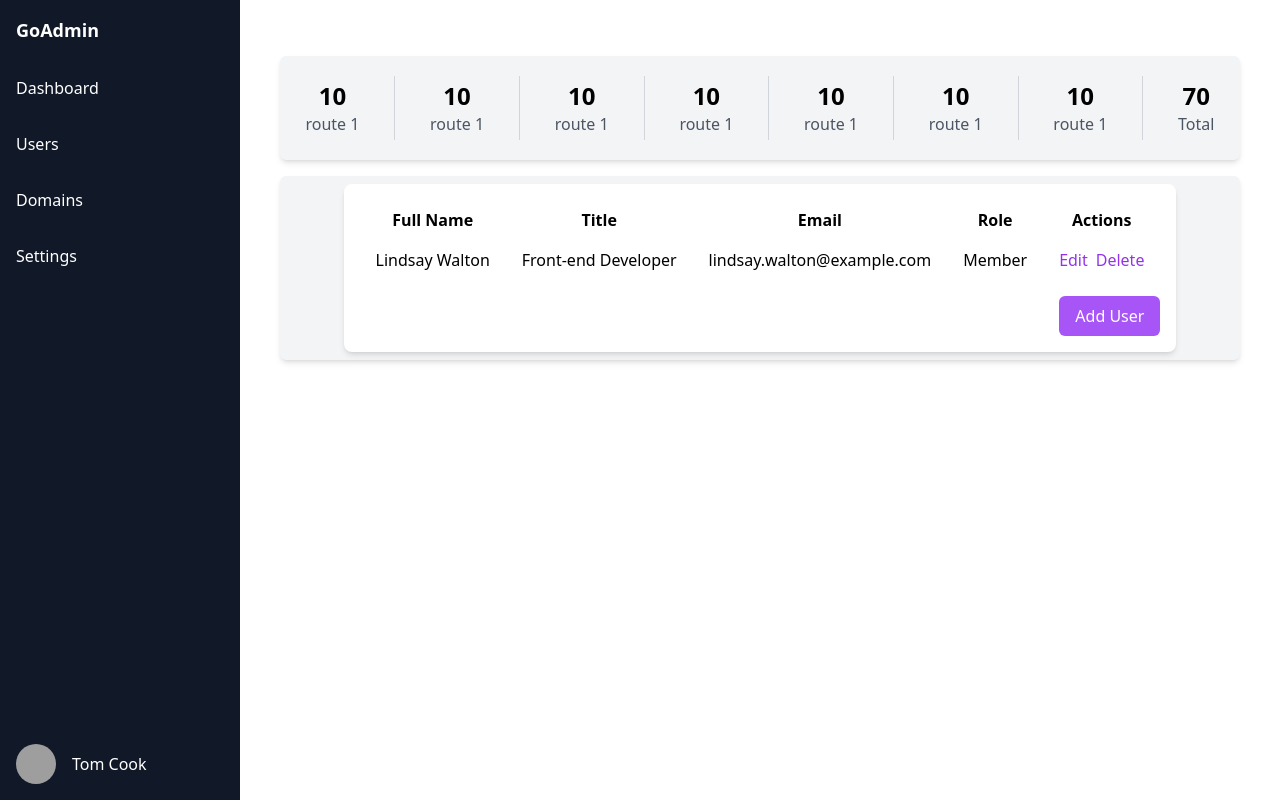
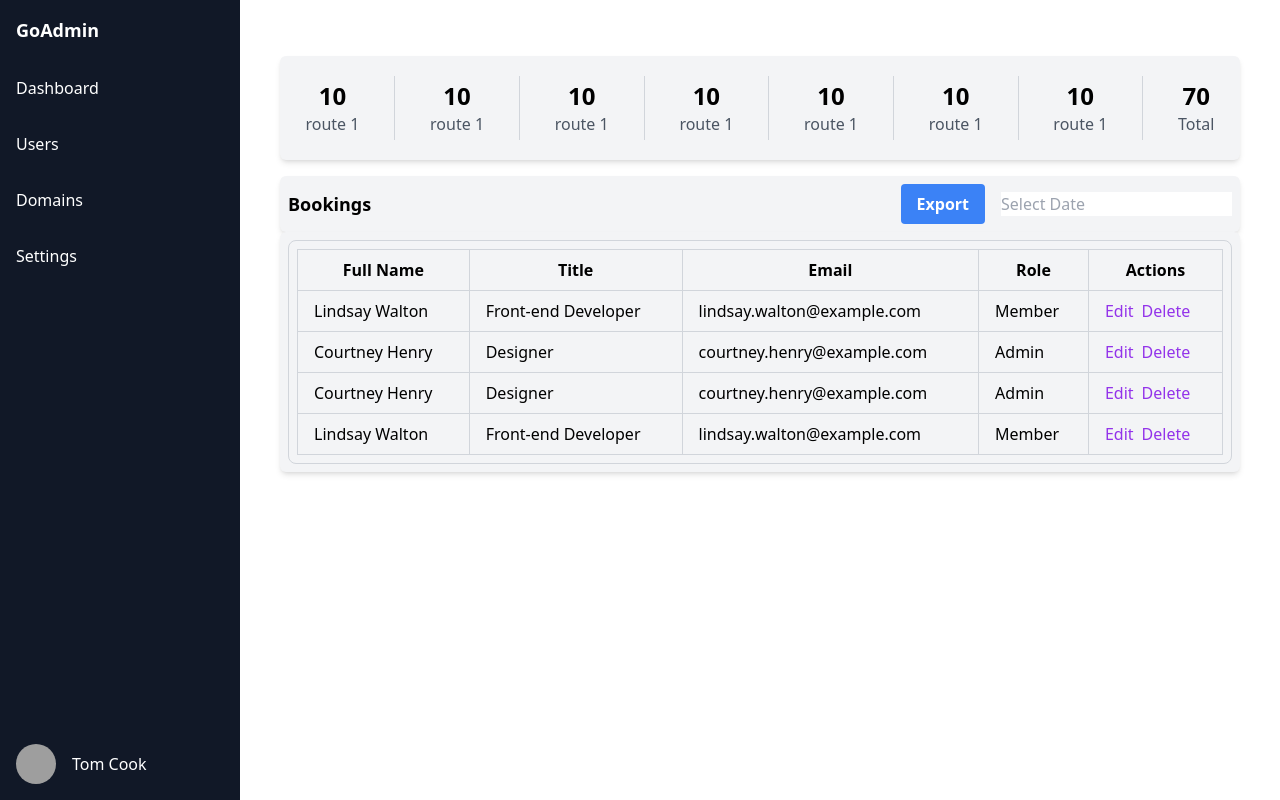
Before and after one commit to cayce2/Goadmin, a React (Create React App) app: page / in a window 1280 px wide. Built offline with nearby package versions, Linux system fonts and the light colour scheme; grey boxes are pictures that could not be loaded.

Commit message:
calendar update

```diff
--- a/package.json
+++ b/package.json
@@ -3,9 +3,13 @@
   "version": "0.1.0",
   "private": true,
   "dependencies": {
+    "@fullcalendar/core": "^6.1.14",
+    "@fullcalendar/react": "^6.1.14",
     "@testing-library/jest-dom": "^5.17.0",
     "@testing-library/react": "^13.4.0",
     "@testing-library/user-event": "^13.5.0",
+    "primeicons": "^7.0.0",
+    "primereact": "^10.7.0",
     "react": "^18.3.1",
     "react-dom": "^18.3.1",
     "react-icons": "^5.2.1",
--- a/src/pages/dashboard.js
+++ b/src/pages/dashboard.js
@@ -1,5 +1,5 @@
-import React from 'react';
-
+import React, { useState } from 'react';
+import { Calendar } from 'primereact/calendar';
 
 const stats = [
   { id: 1, name: 'route 1', value: '10' },
@@ -14,10 +14,20 @@ const stats = [
 
 const Bookings = [
   { id: 1, name: 'Lindsay Walton', title: 'Front-end Developer', email: 'lindsay.walton@example.com', role: 'Member' },
+  { id: 2, name: 'Courtney Henry', title: 'Designer', email: 'courtney.henry@example.com', role: 'Admin' },
+  { id: 3, name: 'Courtney Henry', title: 'Designer', email: 'courtney.henry@example.com', role: 'Admin' },
+  { id: 4, name: 'Lindsay Walton', title: 'Front-end Developer', email: 'lindsay.walton@example.com', role: 'Member' },
   // Add more user data here...
 ];
 
 const Stats = () => {
+  const [date, setDate] = useState(null);
+
+  const handleExport = () => {
+    // Implement export functionality here
+    alert('Exporting data...');
+  };
+
   return (
     <div>
       <div className="flex justify-around items-center bg-gray-100 p-2 rounded-md shadow-md flex-wrap mt-4">
@@ -33,26 +43,40 @@ const Stats = () => {
           </React.Fragment>
         ))}
       </div>
-      <div className="flex justify-around items-center bg-gray-100 p-2 rounded-md shadow-md flex-wrap mt-4">
-      <div className="bg-white p-4 shadow-md rounded-lg">
-      <table className="w-full">
+      <div className="flex justify-between items-center bg-gray-100 p-2 rounded-md shadow-md mt-4">
+        <div>
+          <h2 className="text-lg font-bold">Bookings</h2>
+        </div>
+        <div className="flex items-center space-x-4">
+          <button
+            className="bg-blue-500 hover:bg-blue-700 text-white font-bold py-2 px-4 rounded"
+            onClick={handleExport}
+          >
+            Export
+          </button>
+          <Calendar value={date} onChange={(e) => setDate(e.value)} placeholder="Select Date" />
+        </div>
+      </div>
+      <div className="flex justify-around items-center bg-gray-100 p-2 rounded-md shadow-md flex-wrap">
+        <div className="w-full p-2 rounded-lg border border-gray-300">
+          <table className="w-full border-collapse">
             <thead>
               <tr>
-            <th className="px-4 py-2">Full Name</th>
-            <th className="px-4 py-2">Title</th>
-            <th className="px-4 py-2">Email</th>
-            <th className="px-4 py-2">Role</th>
-            <th className="px-4 py-2">Actions</th>
+                <th className="px-4 py-2 border border-gray-300">Full Name</th>
+                <th className="px-4 py-2 border border-gray-300">Title</th>
+                <th className="px-4 py-2 border border-gray-300">Email</th>
+                <th className="px-4 py-2 border border-gray-300">Role</th>
+                <th className="px-4 py-2 border border-gray-300">Actions</th>
               </tr>
             </thead>
             <tbody>
               {Bookings.map((user) => (
                 <tr key={user.id}>
-              <td className="px-4 py-2">{user.name}</td>
-              <td className="px-4 py-2">{user.title}</td>
-              <td className="px-4 py-2">{user.email}</td>
-              <td className="px-4 py-2">{user.role}</td>
-              <td className="px-4 py-2">
+                  <td className="px-4 py-2 border border-gray-300">{user.name}</td>
+                  <td className="px-4 py-2 border border-gray-300">{user.title}</td>
+                  <td className="px-4 py-2 border border-gray-300">{user.email}</td>
+                  <td className="px-4 py-2 border border-gray-300">{user.role}</td>
+                  <td className="px-4 py-2 border border-gray-300">
                     <button className="text-purple-600 hover:underline mr-2">Edit</button>
                     <button className="text-purple-600 hover:underline">Delete</button>
                   </td>
@@ -60,16 +84,10 @@ const Stats = () => {
               ))}
             </tbody>
           </table>
-      <button className="mt-4 bg-purple-500 text-white px-4 py-2 rounded-md float-right">
-        Add User
-      </button>
         </div>
       </div>
     </div>
-
   );
 };
 
-
-
 export default Stats;
```
Also changed, not shown: 1 other file (tests, documents, lock files or other folders). Lines whose indentation alone changed are shown as unchanged.
